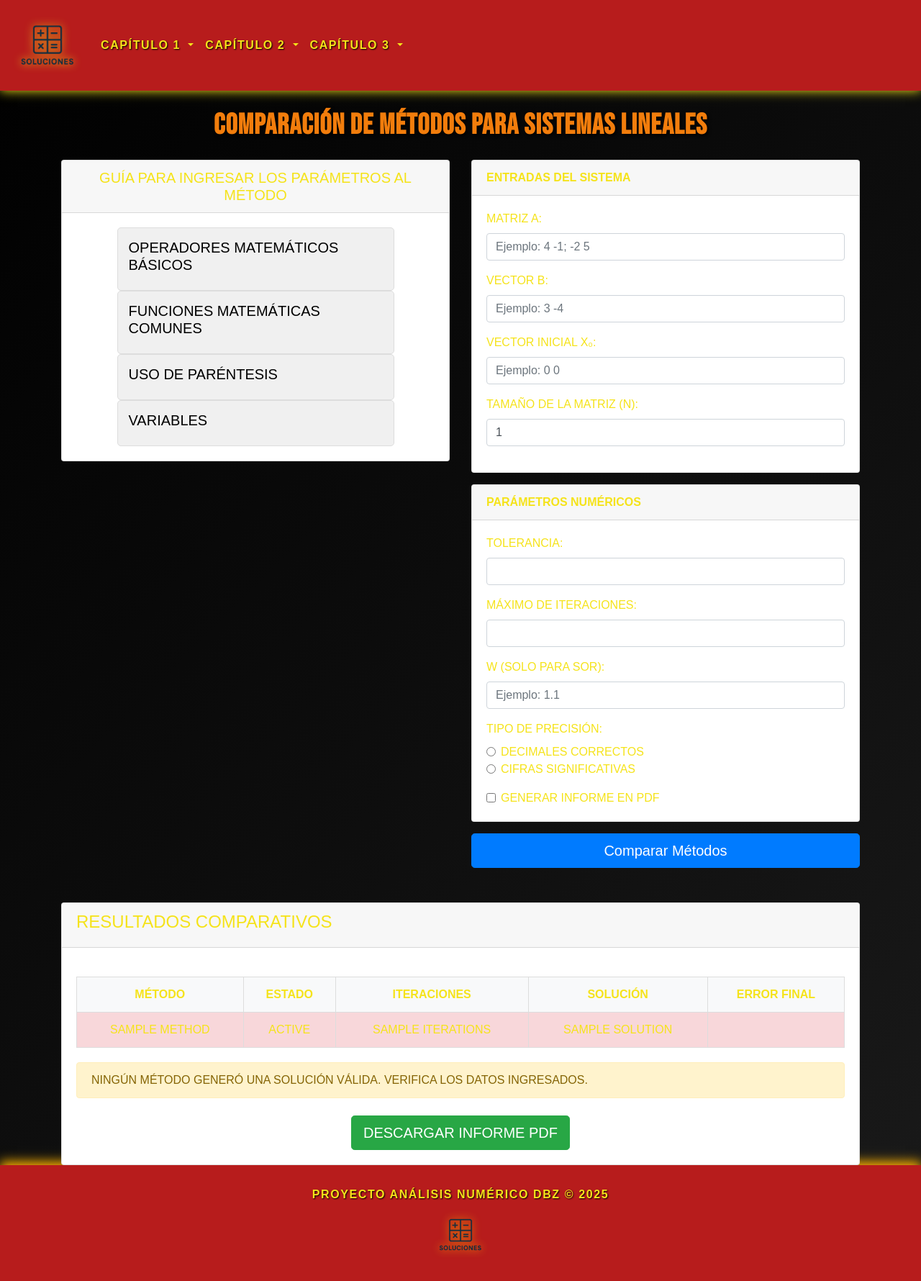
After one commit to Salome-Serna-R/ProyectoFinal_Analisis, a Django app: template src/application/numerical_method/templates/comparison_linear.html in a window 1280 px wide. The commit adds this page. Shown: the whole page at 72% size. Run offline with Django 4.2, Linux system fonts and the light colour scheme; the template is opened without the code that fills it: most values are stand-ins (such as "Sample title", 1, 10 or a date in 2020); some libraries are stand-ins or nearby versions.

Commit message:
comparacion capitulo 2

```diff
--- a/src/application/numerical_method/apps.py
+++ b/src/application/numerical_method/apps.py
@@ -26,5 +26,6 @@ class NumericalMethodConfig(AppConfig):
                 "src.application.numerical_method.views.lagrange_view",
                 "src.application.numerical_method.views.newton_interpol_view",
                 "src.application.numerical_method.views.comparison_view",
+                "src.application.numerical_method.views.comparison_view2",
             ]
         )
--- a/src/application/numerical_method/containers/numerical_method_container.py
+++ b/src/application/numerical_method/containers/numerical_method_container.py
@@ -44,6 +44,9 @@ from src.application.numerical_method.services.newton_interpol_service import (
 from src.application.numerical_method.services.comparison_service import (
     ComparisonService,
 )
+from src.application.numerical_method.services.comparison_service2 import (
+    ComparisonService as ComparisonLinearService,
+)
 
 
 
@@ -65,3 +68,4 @@ class NumericalMethodContainer(containers.DeclarativeContainer):
     newton_interpol_service = providers.Factory(NewtonInterpolService)
     #ec_nolineales_service = providers.Factory(ECNoLinealesService)
     comparison_service = providers.Factory(ComparisonService)
+    comparison_linear_service = providers.Factory(ComparisonLinearService)
--- /dev/null
+++ b/src/application/numerical_method/templates/comparison_linear.html
@@ -0,0 +1,196 @@
+{% extends 'layouts/app.html' %}
+{% load static %}
+
+{% block extra_css %}
+  <link rel="stylesheet" href="{% static 'css/components/input_guidelines_card.css' %}" />
+  <style>
+    .comparison-table {
+      border-collapse: collapse;
+      width: 100%;
+      margin: 20px 0;
+    }
+    .comparison-table th,
+    .comparison-table td {
+      border: 1px solid #ddd;
+      padding: 12px;
+      text-align: center;
+    }
+    .comparison-table th {
+      background-color: #f8f9fa;
+      font-weight: bold;
+    }
+    .success-row {
+      background-color: #d4edda;
+    }
+    .error-row {
+      background-color: #f8d7da;
+    }
+    .analysis-card {
+      background-color: #f8f9fa;
+      border-left: 4px solid #007bff;
+      padding: 15px;
+      margin: 20px 0;
+    }
+  </style>
+{% endblock %}
+
+{% block title %}
+  Comparación de Métodos para Sistemas Lineales
+{% endblock %}
+
+{% block content %}
+<div class="container">
+  <h1 class="font-weight-bold mb-4 text-center">Comparación de Métodos para Sistemas Lineales</h1>
+
+  <div class="row">
+    <div class="col-md-6">
+      {% include 'components/input_guidelines/card_SNENL.html' %}
+    </div>
+
+    <div class="col-md-6">
+      <form method="POST" action="{% url 'numerical_method:comparison_linear' %}">
+        {% csrf_token %}
+
+        <div class="card mb-3">
+          <div class="card-header"><strong>Entradas del sistema</strong></div>
+          <div class="card-body">
+            <div class="form-group">
+              <label for="matrix_a_raw">Matriz A:</label>
+              <input type="text" class="form-control" id="matrix_a_raw" name="matrix_a_raw"
+                     placeholder="Ejemplo: 4 -1; -2 5" required
+                     value="{{ template_data.form_data.matrix_a_raw|default:'' }}" />
+            </div>
+            <div class="form-group">
+              <label for="vector_b_raw">Vector b:</label>
+              <input type="text" class="form-control" id="vector_b_raw" name="vector_b_raw"
+                     placeholder="Ejemplo: 3 -4" required
+                     value="{{ template_data.form_data.vector_b_raw|default:'' }}" />
+            </div>
+            <div class="form-group">
+              <label for="initial_guess_raw">Vector inicial x₀:</label>
+              <input type="text" class="form-control" id="initial_guess_raw" name="initial_guess_raw"
+                     placeholder="Ejemplo: 0 0" required
+                     value="{{ template_data.form_data.initial_guess_raw|default:'' }}" />
+            </div>
+            <div class="form-group">
+              <label for="matrix_size">Tamaño de la matriz (n):</label>
+              <input type="number" class="form-control" id="matrix_size" name="matrix_size"
+                     placeholder="Ejemplo: 2" required
+                     value="{{ template_data.form_data.matrix_size|default:'' }}" />
+            </div>
+          </div>
+        </div>
+
+        <div class="card mb-3">
+          <div class="card-header"><strong>Parámetros numéricos</strong></div>
+          <div class="card-body">
+            <div class="form-group">
+              <label for="tolerance">Tolerancia:</label>
+              <input type="number" step="any" class="form-control" id="tolerance" name="tolerance"
+                     required value="{{ template_data.form_data.tolerance|default:'' }}" />
+            </div>
+            <div class="form-group">
+              <label for="max_iterations">Máximo de iteraciones:</label>
+              <input type="number" class="form-control" id="max_iterations" name="max_iterations"
+                     required value="{{ template_data.form_data.max_iterations|default:'' }}" />
+            </div>
+            <div class="form-group">
+              <label for="relaxation_factor">w (solo para SOR):</label>
+              <input type="number" step="any" class="form-control" id="relaxation_factor" name="relaxation_factor"
+                     placeholder="Ejemplo: 1.1" value="{{ template_data.form_data.relaxation_factor|default:'' }}" />
+            </div>
+            <div class="form-group">
+              <label>Tipo de precisión:</label>
+              <div class="form-check">
+                <input class="form-check-input" type="radio" name="precision_type" id="decimal_precision"
+                       value="1" {% if template_data.form_data.precision_type == 1 %}checked{% endif %} />
+                <label class="form-check-label" for="decimal_precision">Decimales correctos</label>
+              </div>
+              <div class="form-check">
+                <input class="form-check-input" type="radio" name="precision_type" id="significant_precision"
+                       value="0" {% if template_data.form_data.precision_type == 0 %}checked{% endif %} />
+                <label class="form-check-label" for="significant_precision">Cifras significativas</label>
+              </div>
+            </div>
+            <div class="form-check mt-3">
+              <input class="form-check-input" type="checkbox" id="generate_pdf" name="generate_pdf"
+                     {% if template_data.form_data.generate_pdf %}checked{% endif %} />
+              <label class="form-check-label" for="generate_pdf">
+                Generar informe en PDF
+              </label>
+            </div>
+          </div>
+        </div>
+
+        <button type="submit" class="btn btn-primary btn-lg btn-block">
+          <i class="fas fa-balance-scale"></i> Comparar Métodos
+        </button>
+      </form>
+    </div>
+  </div>
+
+  {% if template_data.comparison_data %}
+    <div class="card mt-5">
+      <div class="card-header"><h4>Resultados Comparativos</h4></div>
+      <div class="card-body">
+        <table class="comparison-table">
+          <thead>
+            <tr>
+              <th>Método</th>
+              <th>Estado</th>
+              <th>Iteraciones</th>
+              <th>Solución</th>
+              <th>Error final</th>
+            </tr>
+          </thead>
+          <tbody>
+            {% for method in template_data.comparison_data.methods %}
+              <tr class="{% if method.have_solution %}success-row{% else %}error-row{% endif %}">
+                <td>{{ method.method }}</td>
+                <td>{{ method.status }}</td>
+                <td>{{ method.iterations }}</td>
+                <td>
+                  {% if method.solution != "N/A" %}
+                    {{ method.solution|join:", " }}
+                  {% else %}
+                    N/A
+                  {% endif %}
+                </td>
+                <td>
+                  {% if method.final_error != "N/A" %}
+                    {{ method.final_error }}
+                  {% else %}
+                    N/A
+                  {% endif %}
+                </td>
+              </tr>
+            {% endfor %}
+          </tbody>
+        </table>
+
+        {% if template_data.comparison_data.has_valid_results %}
+          <div class="analysis-card">
+            <h5><i class="fas fa-lightbulb"></i> Análisis</h5>
+            <p><strong>Método más eficiente:</strong> {{ template_data.comparison_data.analysis.most_efficient }}</p>
+            <p><strong>Método más preciso:</strong> {{ template_data.comparison_data.analysis.most_accurate }}</p>
+            <p><strong>Mejor método general:</strong> {{ template_data.comparison_data.analysis.best_overall }}</p>
+            <p><strong>Conclusión:</strong> {{ template_data.comparison_data.analysis.summary }}</p>
+          </div>
+        {% else %}
+          <div class="alert alert-warning">
+            <i class="fas fa-exclamation-triangle"></i> Ningún método generó una solución válida. Verifica los datos ingresados.
+          </div>
+        {% endif %}
+
+        {% if template_data.pdf_path %}
+          <div class="text-center mt-4">
+            <a href="{% static 'reports/' %}{{ template_data.pdf_path }}" class="btn btn-success btn-lg" download>
+              <i class="fas fa-file-pdf"></i> Descargar Informe PDF
+            </a>
+          </div>
+        {% endif %}
+      </div>
+    </div>
+  {% endif %}
+</div>
+{% endblock %}
--- a/src/application/shared/templates/layouts/app.html
+++ b/src/application/shared/templates/layouts/app.html
@@ -139,6 +139,7 @@
                 <a class="dropdown-item" href="{% url 'numerical_method:jacobi' %}">Jacobi</a>
                 <a class="dropdown-item" href="{% url 'numerical_method:gauss_seidel' %}">Gauss-Seidel</a>
                 <a class="dropdown-item" href="{% url 'numerical_method:sor' %}">SOR</a>
+                <a class="dropdown-item" href="{% url 'numerical_method:comparison_linear' %}">Comparación de métodos</a>
               </div>
             </li>
             <li class="nav-item dropdown">
```
Also changed, not shown: src/application/home/templates/index.html (+8 -0 lines), src/application/numerical_method/services/comparison_service2.py (added, +172 -0 lines), src/application/numerical_method/urls.py (+7 -0 lines), src/application/numerical_method/views/comparison_view2.py (added, +141 -0 lines), static/img/numerical_method/matrix_solution_plot.svg, static/img/numerical_method/system_plot.svg, 1 other file.
